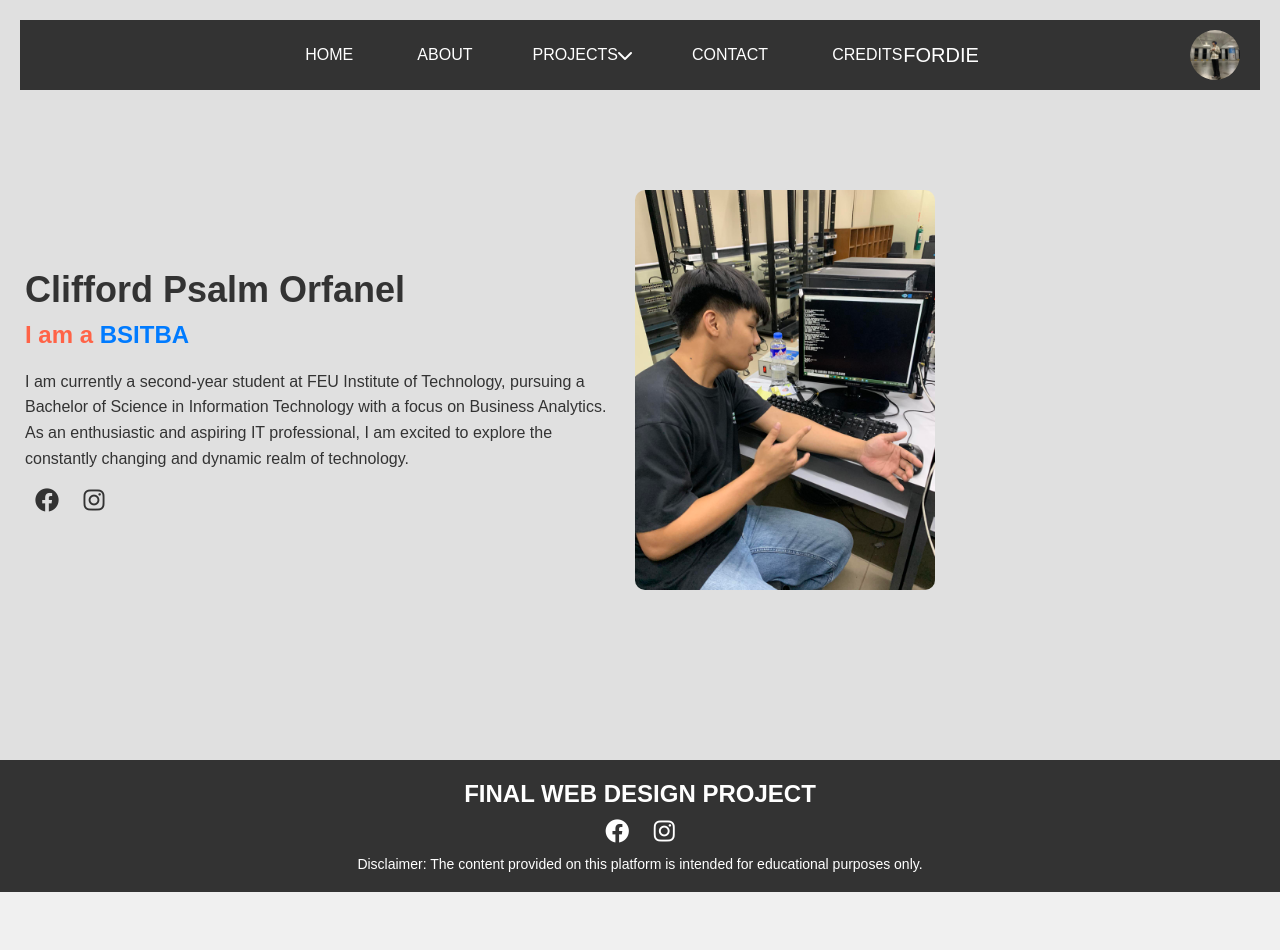
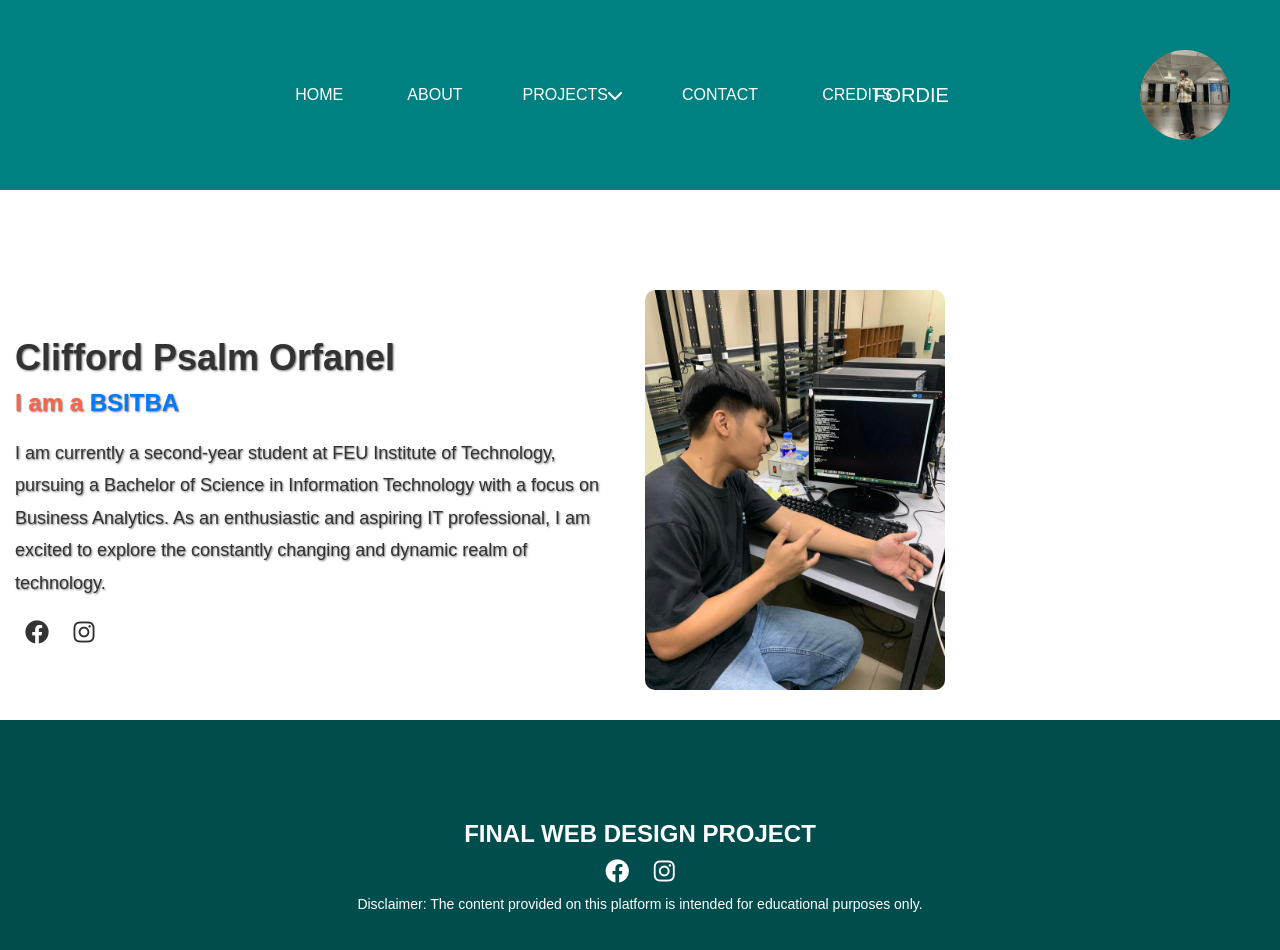
Before and after one commit to Orfanel-0205/WD-FINAL, a plain HTML site: page index.html in a window 1280 px wide. Before the commit the page ends 892 px from the top, so only its background shows below. Drawn offline with Linux system fonts and the light colour scheme.

Commit message:
refactor: fix header,body and footer color and size

```diff
--- a/assets/css/style.css
+++ b/assets/css/style.css
@@ -4,14 +4,14 @@ body, html {
     padding: 0;
     box-sizing: border-box;
     font-family: 'Arial', sans-serif;
-    background-color: #f0f0f0;
+    background-color: #4F8FC0;
     color: #333;
-    min-height: 100vh; /* Ensure full viewport height */
+    min-height: 100vh;
 }
+
 .bg-1 {
-    background-color: #e0e0e0;
-    padding: 20px;
-    min-height: calc(100vh - 80px); /* Adjust 80px to fit your header and footer height */
+    background-color: #FFFFFF;
+    min-height: calc(100vh - 80px);
 }
 
 
@@ -19,9 +19,9 @@ body, html {
     display: flex;
     justify-content: space-between;
     align-items: center;
-    background-color: #333;
-    padding: 10px 20px;
-    color: #fff;
+    background-color:#008080;
+    padding: 50px;
+
 }
 
 .custom-menu, .custom-moon {
@@ -38,7 +38,7 @@ body, html {
 .nbar a {
     color: #fff;
     margin: 0 10px;
-    text-decoration:solid;
+    text-decoration: solid;
     transition: color 0.3s;
 }
 
@@ -102,42 +102,55 @@ body, html {
 }
 
 .cc {
+
     border-radius: 50%;
-    width: 50px;
-    height: 50px;
+    width: 90px;
+    height: 90px;
 }
 
 
 .home {
-   margin-top: 100px;
+
+    margin-top: 100px;
     display: flex;
     justify-content: space-around;
     align-items: center;
-    background-color: ;
-
-
-
 }
 
 .h {
     max-width: 600px;
 }
 
-.h h1 {
-    font-size: 36px;
-    margin: 0 0 10px;
-    animation: fadeInDown 1s;
-}
+
+    .h h1 {
+        font-size: 36px;
+        margin: 0 0 10px;
+        animation: bounce 1s infinite;
+        text-shadow: 1px 1px 2px rgba(70, 62, 62, 0.7);
+    }
+    @keyframes bounce {
+        0%, 100% {
+            transform: translateY(0);
+        }
+        50% {
+            transform: translateY(-20px);
+        }
+    }
 
 .h h3 {
     font-size: 24px;
     color: #ff6347;
     margin: 0 0 20px;
+    animation: bounce  1s infinite;
+    text-shadow: 1px 1px 2px rgba(70, 62, 62, 0.7);
 }
 
+
 .h p {
-    font-size: 16px;
-    line-height: 1.6;
+    font-size: 18px;
+    line-height: 1.8;
+    margin-bottom: 20px;
+    text-shadow: 1px 1px 2px rgba(70, 62, 62, 0.7);
 }
 
 .mul {
@@ -156,18 +169,22 @@ body, html {
     animation: hover-spin 0.6s linear;
 }
 
+
 .h-img img {
     width: 300px;
     border-radius: 10px;
-    animation: fadeInUp 1s;
     margin-right: 20rem;
+    transition: transform 0.5s ease-in-out;
 }
 
+.h-img img:hover {
+    transform: scale(1.3) rotateY(360deg);
+}
 
 .footer {
-    background-color: #333;
+    background-color: #004D4D;
     color: #fff;
-    padding: 20px;
+    padding: 100px;
     text-align: center;
 }
 
@@ -229,3 +246,12 @@ body, html {
         transform: rotate(360deg);
     }
 }
+
+@keyframes rotate {
+    0% {
+        transform: rotate(0deg);
+    }
+    100% {
+        transform: rotate(360deg);
+    }
+}
--- a/assets/js/script.js
+++ b/assets/js/script.js
@@ -1,15 +1,13 @@
+document.addEventListener("DOMContentLoaded", function () {
+    const mainImg = document.getElementById('main-img');
 
+    mainImg.addEventListener('mouseover', function() {
+        setTimeout(function() {
+            mainImg.src = 'assets/img/450590030_393644869917791_4972001812372923820_n.jpg';
+        }, 1);
+    });
 
-document.addEventListener('DOMContentLoaded', function() {
-    const footer = document.querySelector('.footer');
-    const footerPosition = footer.getBoundingClientRect().top;
-
-    function fadeInFooter() {
-        if (footerPosition <= window.innerHeight) {
-            footer.classList.add('in-view');
-            window.removeEventListener('scroll', fadeInFooter);
-        }
-    }
-
-    window.addEventListener('scroll', fadeInFooter);
+    mainImg.addEventListener('mouseout', function() {
+        mainImg.src = 'assets/img/441930533_975816594262388_8791712594973653961_n.jpg';
+    });
 });
--- a/index.html
+++ b/index.html
@@ -21,7 +21,7 @@
                 <a href="index.html" class="click">HOME</a>
                 <a href="pages/aboutme.html" class="">ABOUT</a>
                 <div class="subnav">
-                  <button class="subnavbtn" onclick="location.href='pages/proj.html'">PROJECTS <i class='fas fa-chevron-down'>  </i></button>
+                  <button class="subnavbtn" onclick="location.href='pages/proj.html'">PROJECTS <i class='fas fa-chevron-down'></i></button>
                   <div class="subnav-content">
                     <a href="pages/awd.html">WEB DESIGNS</a>
                   </div>
@@ -49,7 +49,7 @@
             </div>
 
             <div class="h-img">
-                <img src="assets/img/441930533_975816594262388_8791712594973653961_n.jpg">
+                <img id="main-img" src="assets/img/441930533_975816594262388_8791712594973653961_n.jpg" alt="Main Image">
             </div>
         </section>
     </div>
```
Also changed, not shown: assets/img/20220519_133321.jpg (added), assets/img/450590030_393644869917791_4972001812372923820_n.jpg (added).
